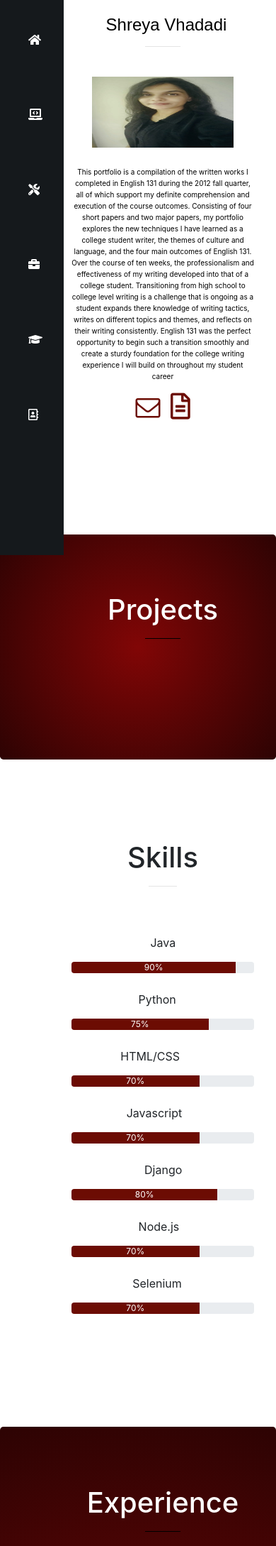
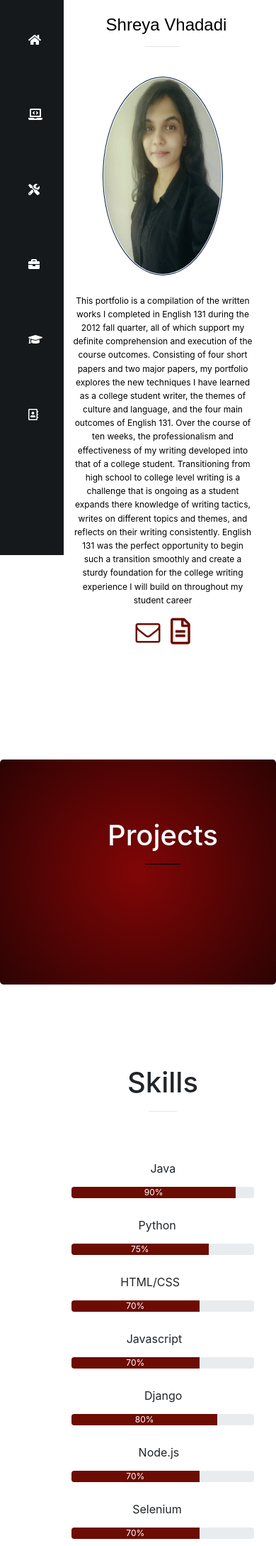
Before and after one commit to ShreyaVhadadi/portfolio-project, a Django app: page / in a window 390 px wide. Shown: the part 62-2240 px from the top of the page at 71% size. Run offline with Django 3.2, Linux system fonts and the light colour scheme; data that the repository does not hold is empty; some libraries are stand-ins or nearby versions.

Commit message:
Profile pic modified

```diff
--- a/jobs/templates/jobs/home.html
+++ b/jobs/templates/jobs/home.html
@@ -69,6 +69,14 @@ margin: 25px 0px 70px 70px;
            width: 100%;
            animation: animtext 4s steps(80, end);
            transition: all cubic-bezier(0.1, 0.7, 1.0, 0.1);
+        }
+               .home img{
+           border-radius: 7px;
+           padding:1px;
+           border:1px solid #021a40;
+       }
+       .progress:hover{
+           outline: 1px solid black;
        }
 @keyframes animtext {
   from {
@@ -165,15 +173,25 @@ ul li .tooltip-toggle:focus::before,
       }
        @media screen and (max-width: 600px) {
            .home p {
-               font-size: 10px;
+               font-size: 12px;
            }
            .home h1{
                font-size: 24px;
            }
            .home img{
-               height: 100px;
+               width:170px;
+               border-radius: 50%;
+           }
+           .experience h4{
+               text-align: center;
+           }
+           .experience .period{
+               text-align: center;
+           }
+           .skills p{
+               text-align: end;
+           }
 
-           }
 
        }
 
@@ -346,7 +364,7 @@ scroll-behavior:smooth;
 
  <!--Skills-->
     <section class="jumbotron text-center" style="background:white" id="Skills">
-    <div class="container text-center" >
+    <div class="container" >
         </br>
 
         <div class="skills">
@@ -357,7 +375,7 @@ scroll-behavior:smooth;
             <div class="row">
               <!--div class="col-sm-5">Python</div-->
                <p style="font-size:70px"><pre>               </pre>Java</p>
-              <div class="col-md-10" id="div2">
+              <div class="col-md-8" id="div1">
                 <div class="progress" style="color:#6C0C03">
                   <div class="progress-bar" role="progressbar" aria-valuenow="90" aria-valuemin="0" aria-valuemax="100" style="width:90%;background-color:#6C0C03;">
                   90%
@@ -368,7 +386,7 @@ scroll-behavior:smooth;
         <br>
             <div class="row">
               <p style="font-size:70px"><pre>             </pre>Python</p>
-              <div class="col-md-10" id="div2">
+              <div class="col-md-8" id="div2">
                 <div class="progress">
                   <div class="progress-bar" role="progressbar" aria-valuenow="75" aria-valuemin="0" aria-valuemax="100" style="width:75%;background-color:#6C0C03">
                   75%
@@ -380,7 +398,7 @@ scroll-behavior:smooth;
             <div class="row">
               <!--div class="col-sm-10"><h4>Python<h4/></div-->
               <p style="font-size:70px"><pre>          </pre>HTML/CSS</p>
-              <div class="col-md-10" id="div2">
+              <div class="col-md-8" id="div3">
                 <div class="progress" style="color:#6C0C03">
                   <div class="progress-bar" role="progressbar" aria-valuenow="70" aria-valuemin="0" aria-valuemax="100" style="width:70%;background-color:#6C0C03">
                   70%
@@ -392,7 +410,7 @@ scroll-behavior:smooth;
             <div class="row">
               <!--div class="col-sm-10"><h4>Python</h4></div-->
               <p style="font-size:70px"><pre>           </pre>Javascript</p>
-              <div class="col-md-10" id="div2">
+              <div class="col-md-8" id="div4">
                 <div class="progress" style="color:#6C0C03">
                   <div class="progress-bar" role="progressbar" aria-valuenow="70" aria-valuemin="0" aria-valuemax="100" style="width:70%;background-color:#6C0C03">
                   70%
@@ -404,7 +422,7 @@ scroll-behavior:smooth;
             <div class="row">
               <!--div class="col-sm-10"><h4>Python</h4></div-->
               <p style="font-size:80px"><pre>              </pre>Django</p>
-              <div class="col-md-10" id="div2">
+              <div class="col-md-8" id="div5">
                 <div class="progress" style="color:#6C0C03">
                   <div class="progress-bar" role="progressbar" aria-valuenow="70" aria-valuemin="0" aria-valuemax="100" style="width:80%;background-color:#6C0C03">
                   80%
@@ -416,7 +434,7 @@ scroll-behavior:smooth;
             <div class="row">
               <!--div class="col-sm-10"><h4>Python</h4></div-->
               <p style="font-size:70px"><pre>             </pre>Node.js</p>
-              <div class="col-md-10" id="div2">
+              <div class="col-md-8" id="div6">
                 <div class="progress" style="color:#6C0C03">
                   <div class="progress-bar" role="progressbar" aria-valuenow="70" aria-valuemin="0" aria-valuemax="100" style="width:70%;background-color:#6C0C03">
                   70%
@@ -428,7 +446,7 @@ scroll-behavior:smooth;
             <div class="row">
               <!--div class="col-sm-10"><h4>Python</h4></div-->
               <p style="font-size:70px"><pre>            </pre>Selenium</p>
-              <div class="col-md-10" id="div2">
+              <div class="col-md-8" id="div7">
                 <div class="progress" style="color:#6C0C03">
                   <div class="progress-bar" role="progressbar" aria-valuenow="70" aria-valuemin="0" aria-valuemax="100" style="width:70%;background-color:#6C0C03">
                   70%
@@ -455,13 +473,13 @@ scroll-behavior:smooth;
               <div class ="row">
 
                  <div class="col-sm-3">
-                  <a href=""><img src="{% static 'Whastbusy.jpeg' %}" alt="Card image cap" height="120" max-width="120"></a>
+                  <a href="https://www.whatsbusy.com/" target="_blank"><img src="{% static 'Whastbusy.jpeg' %}" alt="Card image cap" height="120" max-width="120"></a>
                  </div>
                   <!--a href="#!" class="btn btn-primary">Go somewhere</a-->
                  <div class="col-sm-8">
                      <div class="A">
                   <h4 class="card-title">Software Engineer Intern</h4>
-                  <p class="small">Jun 2020 - present</p>
+                  <p class="small period">Jun 2020 - present</p>
                   <p><i class="fas fa-long-arrow-alt-right"> Involved in performing code refactoring in Django for Automation</i></p>
                   <p><i class="fas fa-long-arrow-alt-right"> Collaborated with the core team to ensure quality and performance of the web application along with suggesting business ideas</i></p>
                      </div>
@@ -471,13 +489,13 @@ scroll-behavior:smooth;
               <div class ="row">
 
                  <div class="col-sm-3">
-                  <a href="#"><img src="{% static 'TCS.png' %}" alt="Card image cap" height="110" max-width="110"></a>
+                  <a href="https://www.tcs.com/about-us" target="_blank"><img src="{% static 'TCS.png' %}" alt="Card image cap" height="110" max-width="110"></a>
                  </div>
                   <!--a href="#!" class="btn btn-primary">Go somewhere</a-->
                  <div class="col-sm-8">
                      <div class="B">
                   <h4 class="card-title">Systems Engineer</h4>
-                  <p class="small">Jan 2017 - Feb 2019</p>
+                  <p class="small period">Jan 2017 - Feb 2019</p>
                   <p><i class="fas fa-long-arrow-alt-right"> Determined test cases for automation and prepared automation scripts in UFT and Selenium</i></p>
                   <p><i class="fas fa-long-arrow-alt-right"> Developed methods for repeating steps along with performing regression testing on new software releases</i></p>
                   <p><i class="fas fa-long-arrow-alt-right"> Created test plans, test cases and test scripts for projects</i></p>
@@ -601,7 +619,7 @@ scroll-behavior:smooth;
         <p></p>
         </br>
         <!--/br-->
-        <p class="small text-center" style="color:white"> ⓒ Shreya Vhadadi {% now "Y"%}. All Rights Reserved.</p>
+        <p class="small text-center" style="color:white">ⓒ Shreya Vhadadi {% now "Y"%}. All Rights Reserved.</p>
         </div>
     </div>
     </footer>
@@ -613,9 +631,9 @@ scroll-behavior:smooth;
     <script src="//maxcdn.bootstrapcdn.com/bootstrap/4.1.1/js/bootstrap.min.js"></script>
     <script src="//cdnjs.cloudflare.com/ajax/libs/jquery/3.2.1/jquery.min.js"></script>
 
-<!--script type="text/javascript">
-$(document).ready(function() {
-    $("body").tooltip({ selector: '[data-toggle=tooltip]' });
+    <!--script>
+        $(document).ready(function(){
+            $('[data-toggle="tooltip"]').tooltip();
         });
     </script-->
 
```
Lines whose indentation alone changed are shown as unchanged.
